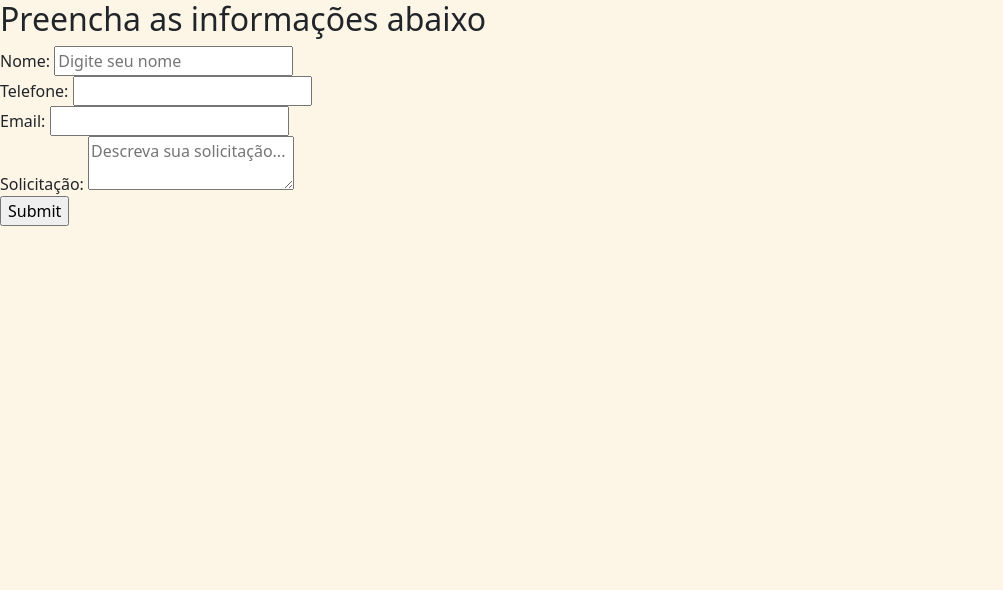
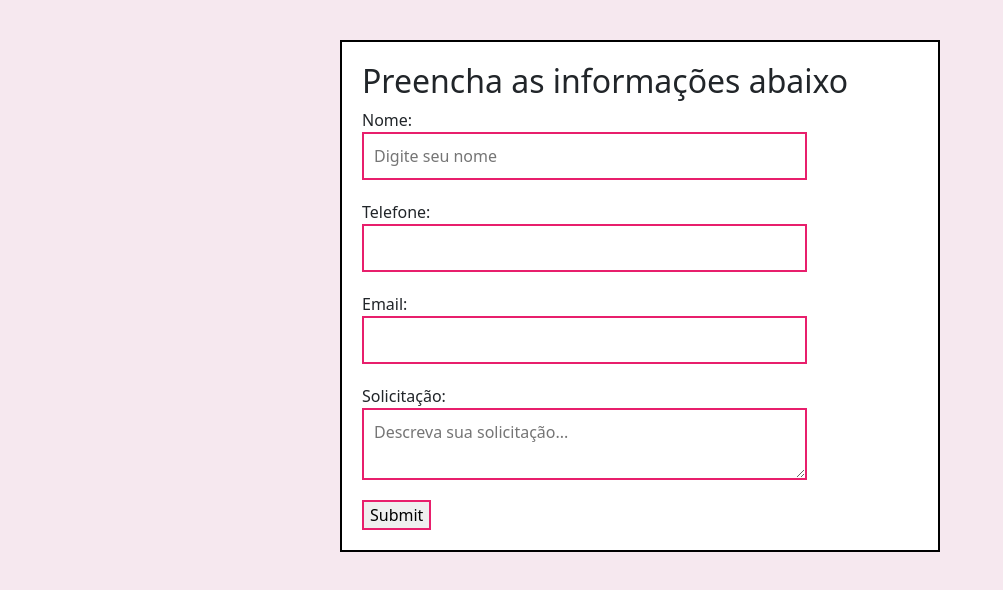
Before and after one commit to bianca-256465/Portif-lio, a plain HTML site: page contato.html in a window 1280 px wide. Shown: the whole page, without its empty margins (0-1003 px from the left). Drawn offline with nearby package versions, Linux system fonts and the light colour scheme.

Commit message:
Update contato.css

```diff
--- a/css-interno/contato.css
+++ b/css-interno/contato.css
@@ -1,6 +1,49 @@
 body{
     margin: 0;
     padding: 0;
-    background-color: #FDF5E6;
+    background-color: rgb(246, 232, 239);
 
 }
+
+
+#container {
+    max-width: 600px;
+    width: 80%;
+    margin: 40px auto;
+    padding: 20px;
+    background-color: rgb(255, 255, 255);
+    border: 2px solid black;
+
+}
+
+#principal form {
+    display: flex;
+    flex-direction: column;
+    gap: 20px;
+    background-color: rgb(255, 255, 255);
+
+
+}
+
+.formulario {
+    display: flex;
+    flex-direction: column;
+
+
+}
+
+.formulario input,
+.formulario textarea {
+    width: 80%;
+    padding: 10px;
+    box-sizing: border-box;
+    border: 2px solid rgb(232, 31, 108);
+}
+
+@media screen and (max-width: 600px) {
+
+}
+
+#envio input{
+    border: 2px solid rgb(232, 31, 108);
+}
```
